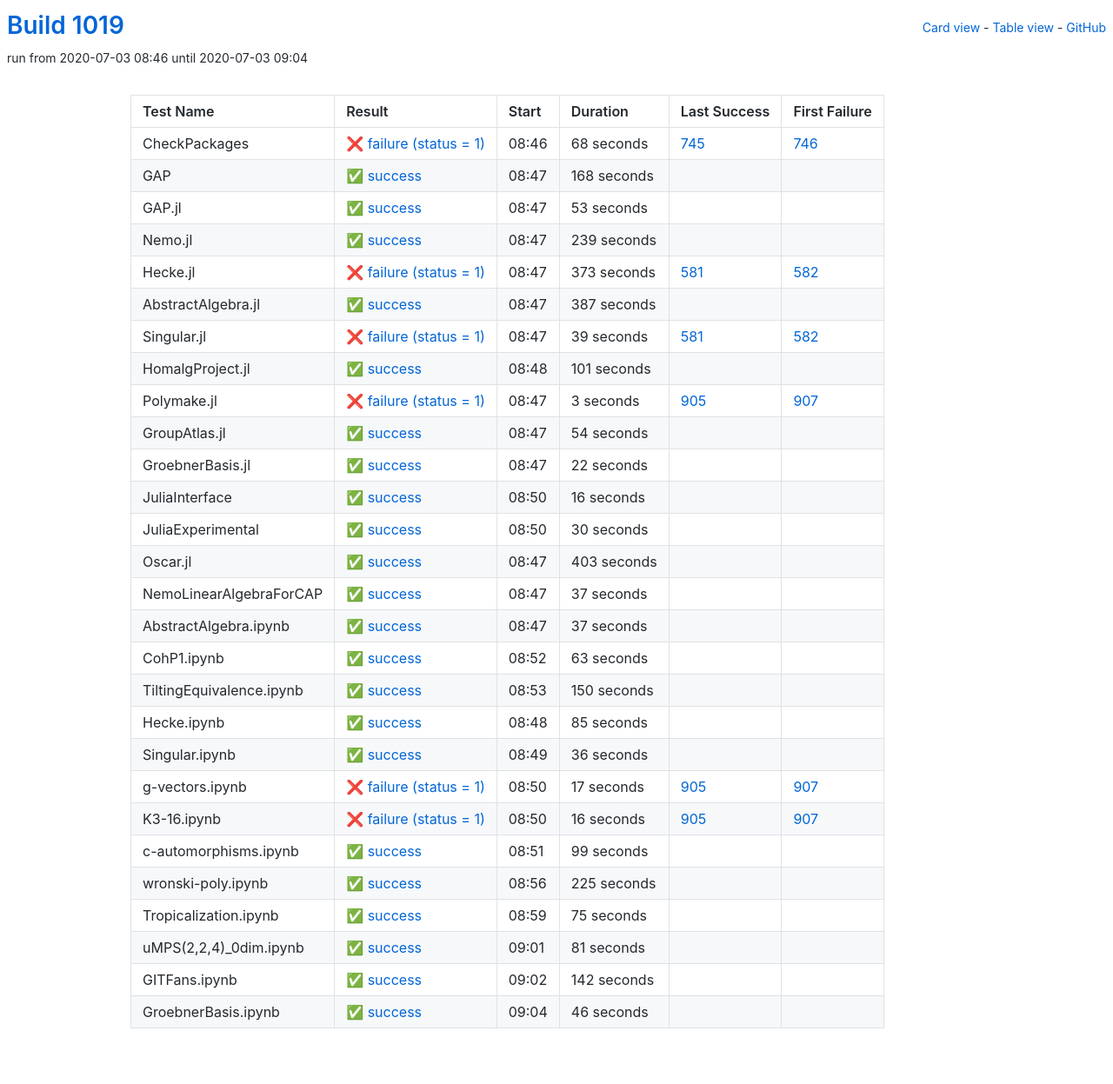
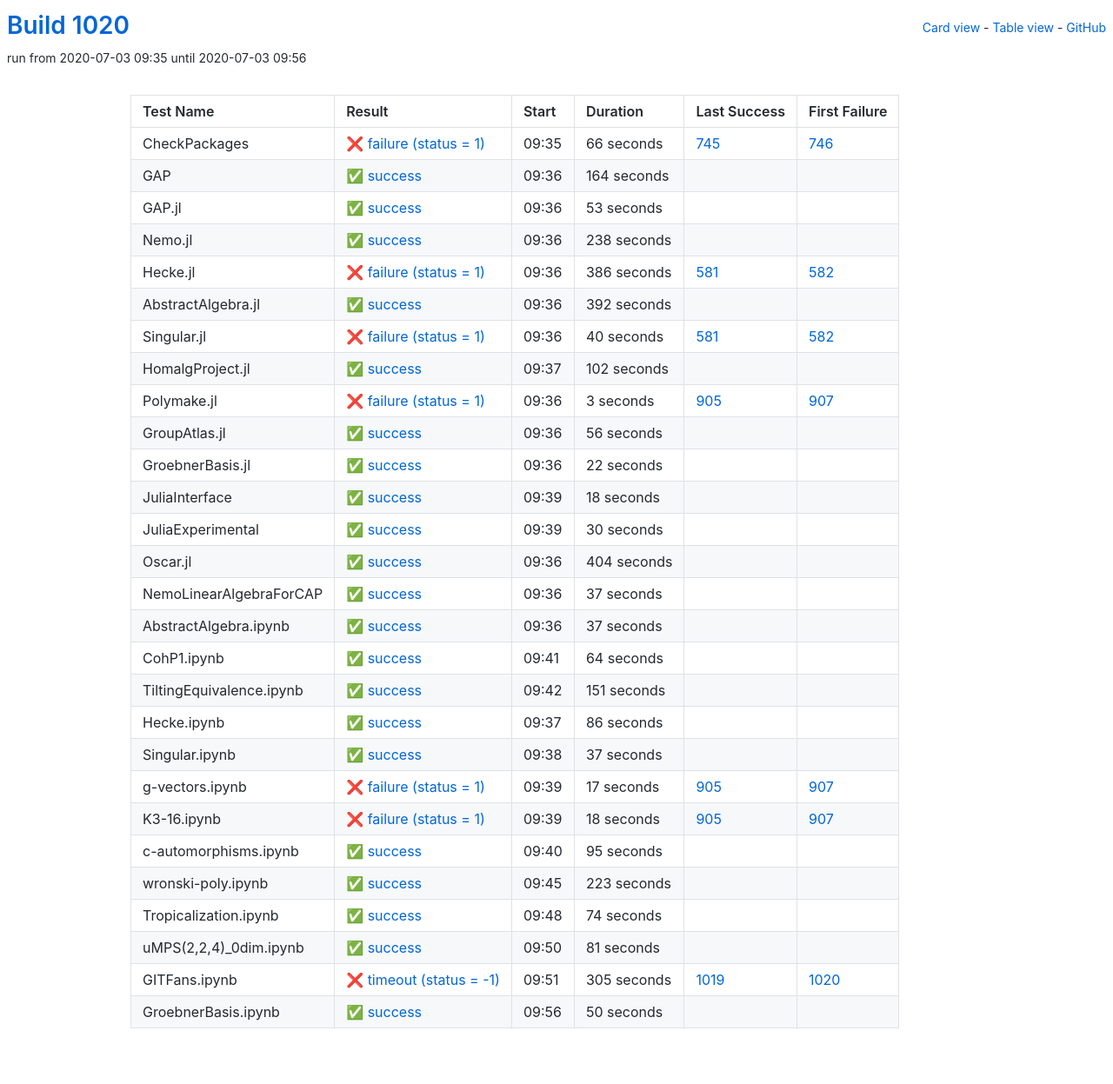
Before and after one commit to oscar-system/oscar-ci-status-1.4, a Jekyll site: the page built from table.html, in a window 1280 px wide. Shown: the whole page at 87% size. Built offline with Jekyll 4.4.1, drawn with Linux system fonts in a browser that asks for light colours.

Commit message:
Build #1020

```diff
--- a/_data/ci.yml
+++ b/_data/ci.yml
@@ -1,6 +1,6 @@
 ---
-build: 1019
-build_url: https://oscarci.mathematik.uni-kl.de/job/oscar-julia-1.4/1019/
+build: 1020
+build_url: https://oscarci.mathematik.uni-kl.de/job/oscar-julia-1.4/1020/
 job: oscar-julia-1.4
 organization: oscar-system
 repo: oscar-ci-status-1.4
@@ -8,32 +8,32 @@ repourl: https://github.com/oscar-system/oscar-ci-status-1.4
 tests:
 - name: CheckPackages
   id: checkpackages
-  log: https://oscarci.mathematik.uni-kl.de/job/oscar-julia-1.4/1019/artifact/logs/build-1019/CheckPackages.log
-  start: 2020-07-03 08:46
+  log: https://oscarci.mathematik.uni-kl.de/job/oscar-julia-1.4/1020/artifact/logs/build-1020/CheckPackages.log
+  start: 2020-07-03 09:35
   success: false
   exitcode: 1
   status: failure
-  duration: 68
+  duration: 66
   last_success: 745
   last_success_url: https://oscarci.mathematik.uni-kl.de/job/oscar-julia-1.4/745/
   first_failure: 746
   first_failure_url: https://oscarci.mathematik.uni-kl.de/job/oscar-julia-1.4/746/
 - name: GAP
   id: gap
-  log: https://oscarci.mathematik.uni-kl.de/job/oscar-julia-1.4/1019/artifact/logs/build-1019/GAP.log
-  start: 2020-07-03 08:47
+  log: https://oscarci.mathematik.uni-kl.de/job/oscar-julia-1.4/1020/artifact/logs/build-1020/GAP.log
+  start: 2020-07-03 09:36
   success: true
   exitcode: 0
   status: success
-  duration: 168
+  duration: 164
   last_success: false
   last_success_url:
   first_failure: false
   first_failure_url:
 - name: GAP.jl
   id: gap-jl
-  log: https://oscarci.mathematik.uni-kl.de/job/oscar-julia-1.4/1019/artifact/logs/build-1019/GAP.jl.log
-  start: 2020-07-03 08:47
+  log: https://oscarci.mathematik.uni-kl.de/job/oscar-julia-1.4/1020/artifact/logs/build-1020/GAP.jl.log
+  start: 2020-07-03 09:36
   success: true
   exitcode: 0
   status: success
@@ -44,68 +44,68 @@ tests:
   first_failure_url:
 - name: Nemo.jl
   id: nemo-jl
-  log: https://oscarci.mathematik.uni-kl.de/job/oscar-julia-1.4/1019/artifact/logs/build-1019/Nemo.jl.log
-  start: 2020-07-03 08:47
+  log: https://oscarci.mathematik.uni-kl.de/job/oscar-julia-1.4/1020/artifact/logs/build-1020/Nemo.jl.log
+  start: 2020-07-03 09:36
   success: true
   exitcode: 0
   status: success
-  duration: 239
+  duration: 238
   last_success: false
   last_success_url:
   first_failure: false
   first_failure_url:
 - name: Hecke.jl
   id: hecke-jl
-  log: https://oscarci.mathematik.uni-kl.de/job/oscar-julia-1.4/1019/artifact/logs/build-1019/Hecke.jl.log
-  start: 2020-07-03 08:47
+  log: https://oscarci.mathematik.uni-kl.de/job/oscar-julia-1.4/1020/artifact/logs/build-1020/Hecke.jl.log
+  start: 2020-07-03 09:36
   success: false
   exitcode: 1
   status: failure
-  duration: 373
+  duration: 386
   last_success: 581
   last_success_url: https://oscarci.mathematik.uni-kl.de/job/oscar-julia-1.4/581/
   first_failure: 582
   first_failure_url: https://oscarci.mathematik.uni-kl.de/job/oscar-julia-1.4/582/
 - name: AbstractAlgebra.jl
   id: abstractalgebra-jl
-  log: https://oscarci.mathematik.uni-kl.de/job/oscar-julia-1.4/1019/artifact/logs/build-1019/AbstractAlgebra.jl.log
-  start: 2020-07-03 08:47
+  log: https://oscarci.mathematik.uni-kl.de/job/oscar-julia-1.4/1020/artifact/logs/build-1020/AbstractAlgebra.jl.log
+  start: 2020-07-03 09:36
   success: true
   exitcode: 0
   status: success
-  duration: 387
+  duration: 392
   last_success: false
   last_success_url:
   first_failure: false
   first_failure_url:
 - name: Singular.jl
   id: singular-jl
-  log: https://oscarci.mathematik.uni-kl.de/job/oscar-julia-1.4/1019/artifact/logs/build-1019/Singular.jl.log
-  start: 2020-07-03 08:47
+  log: https://oscarci.mathematik.uni-kl.de/job/oscar-julia-1.4/1020/artifact/logs/build-1020/Singular.jl.log
+  start: 2020-07-03 09:36
   success: false
   exitcode: 1
   status: failure
-  duration: 39
+  duration: 40
   last_success: 581
   last_success_url: https://oscarci.mathematik.uni-kl.de/job/oscar-julia-1.4/581/
   first_failure: 582
   first_failure_url: https://oscarci.mathematik.uni-kl.de/job/oscar-julia-1.4/582/
 - name: HomalgProject.jl
   id: homalgproject-jl
-  log: https://oscarci.mathematik.uni-kl.de/job/oscar-julia-1.4/1019/artifact/logs/build-1019/HomalgProject.jl.log
-  start: 2020-07-03 08:48
+  log: https://oscarci.mathematik.uni-kl.de/job/oscar-julia-1.4/1020/artifact/logs/build-1020/HomalgProject.jl.log
+  start: 2020-07-03 09:37
   success: true
   exitcode: 0
   status: success
-  duration: 101
+  duration: 102
   last_success: false
   last_success_url:
   first_failure: false
   first_failure_url:
 - name: Polymake.jl
   id: polymake-jl
-  log: https://oscarci.mathematik.uni-kl.de/job/oscar-julia-1.4/1019/artifact/logs/build-1019/Polymake.jl.log
-  start: 2020-07-03 08:47
+  log: https://oscarci.mathematik.uni-kl.de/job/oscar-julia-1.4/1020/artifact/logs/build-1020/Polymake.jl.log
+  start: 2020-07-03 09:36
   success: false
   exitcode: 1
   status: failure
@@ -116,20 +116,20 @@ tests:
   first_failure_url: https://oscarci.mathematik.uni-kl.de/job/oscar-julia-1.4/907/
 - name: GroupAtlas.jl
   id: groupatlas-jl
-  log: https://oscarci.mathematik.uni-kl.de/job/oscar-julia-1.4/1019/artifact/logs/build-1019/GroupAtlas.jl.log
-  start: 2020-07-03 08:47
+  log: https://oscarci.mathematik.uni-kl.de/job/oscar-julia-1.4/1020/artifact/logs/build-1020/GroupAtlas.jl.log
+  start: 2020-07-03 09:36
   success: true
   exitcode: 0
   status: success
-  duration: 54
+  duration: 56
   last_success: false
   last_success_url:
   first_failure: false
   first_failure_url:
 - name: GroebnerBasis.jl
   id: groebnerbasis-jl
-  log: https://oscarci.mathematik.uni-kl.de/job/oscar-julia-1.4/1019/artifact/logs/build-1019/GroebnerBasis.jl.log
-  start: 2020-07-03 08:47
+  log: https://oscarci.mathematik.uni-kl.de/job/oscar-julia-1.4/1020/artifact/logs/build-1020/GroebnerBasis.jl.log
+  start: 2020-07-03 09:36
   success: true
   exitcode: 0
   status: success
@@ -140,20 +140,20 @@ tests:
   first_failure_url:
 - name: JuliaInterface
   id: juliainterface
-  log: https://oscarci.mathematik.uni-kl.de/job/oscar-julia-1.4/1019/artifact/logs/build-1019/JuliaInterface.log
-  start: 2020-07-03 08:50
+  log: https://oscarci.mathematik.uni-kl.de/job/oscar-julia-1.4/1020/artifact/logs/build-1020/JuliaInterface.log
+  start: 2020-07-03 09:39
   success: true
   exitcode: 0
   status: success
-  duration: 16
+  duration: 18
   last_success: false
   last_success_url:
   first_failure: false
   first_failure_url:
 - name: JuliaExperimental
   id: juliaexperimental
-  log: https://oscarci.mathematik.uni-kl.de/job/oscar-julia-1.4/1019/artifact/logs/build-1019/JuliaExperimental.log
-  start: 2020-07-03 08:50
+  log: https://oscarci.mathematik.uni-kl.de/job/oscar-julia-1.4/1020/artifact/logs/build-1020/JuliaExperimental.log
+  start: 2020-07-03 09:39
   success: true
   exitcode: 0
   status: success
@@ -164,20 +164,20 @@ tests:
   first_failure_url:
 - name: Oscar.jl
   id: oscar-jl
-  log: https://oscarci.mathematik.uni-kl.de/job/oscar-julia-1.4/1019/artifact/logs/build-1019/Oscar.jl.log
-  start: 2020-07-03 08:47
+  log: https://oscarci.mathematik.uni-kl.de/job/oscar-julia-1.4/1020/artifact/logs/build-1020/Oscar.jl.log
+  start: 2020-07-03 09:36
   success: true
   exitcode: 0
   status: success
-  duration: 403
+  duration: 404
   last_success: false
   last_success_url:
   first_failure: false
   first_failure_url:
 - name: NemoLinearAlgebraForCAP
   id: nemolinearalgebraforcap
-  log: https://oscarci.mathematik.uni-kl.de/job/oscar-julia-1.4/1019/artifact/logs/build-1019/NemoLinearAlgebraForCAP.log
-  start: 2020-07-03 08:47
+  log: https://oscarci.mathematik.uni-kl.de/job/oscar-julia-1.4/1020/artifact/logs/build-1020/NemoLinearAlgebraForCAP.log
+  start: 2020-07-03 09:36
   success: true
   exitcode: 0
   status: success
@@ -188,8 +188,8 @@ tests:
   first_failure_url:
 - name: AbstractAlgebra.ipynb
   id: abstractalgebra-ipynb
-  log: https://oscarci.mathematik.uni-kl.de/job/oscar-julia-1.4/1019/artifact/logs/build-1019/AbstractAlgebra.ipynb.log
-  start: 2020-07-03 08:47
+  log: https://oscarci.mathematik.uni-kl.de/job/oscar-julia-1.4/1020/artifact/logs/build-1020/AbstractAlgebra.ipynb.log
+  start: 2020-07-03 09:36
   success: true
   exitcode: 0
   status: success
@@ -200,56 +200,56 @@ tests:
   first_failure_url:
 - name: CohP1.ipynb
   id: cohp1-ipynb
-  log: https://oscarci.mathematik.uni-kl.de/job/oscar-julia-1.4/1019/artifact/logs/build-1019/CohP1.ipynb.log
-  start: 2020-07-03 08:52
+  log: https://oscarci.mathematik.uni-kl.de/job/oscar-julia-1.4/1020/artifact/logs/build-1020/CohP1.ipynb.log
+  start: 2020-07-03 09:41
   success: true
   exitcode: 0
   status: success
-  duration: 63
+  duration: 64
   last_success: false
   last_success_url:
   first_failure: false
   first_failure_url:
 - name: TiltingEquivalence.ipynb
   id: tiltingequivalence-ipynb
-  log: https://oscarci.mathematik.uni-kl.de/job/oscar-julia-1.4/1019/artifact/logs/build-1019/TiltingEquivalence.ipynb.log
-  start: 2020-07-03 08:53
+  log: https://oscarci.mathematik.uni-kl.de/job/oscar-julia-1.4/1020/artifact/logs/build-1020/TiltingEquivalence.ipynb.log
+  start: 2020-07-03 09:42
   success: true
   exitcode: 0
   status: success
-  duration: 150
+  duration: 151
   last_success: false
   last_success_url:
   first_failure: false
   first_failure_url:
 - name: Hecke.ipynb
   id: hecke-ipynb
-  log: https://oscarci.mathematik.uni-kl.de/job/oscar-julia-1.4/1019/artifact/logs/build-1019/Hecke.ipynb.log
-  start: 2020-07-03 08:48
+  log: https://oscarci.mathematik.uni-kl.de/job/oscar-julia-1.4/1020/artifact/logs/build-1020/Hecke.ipynb.log
+  start: 2020-07-03 09:37
   success: true
   exitcode: 0
   status: success
-  duration: 85
+  duration: 86
   last_success: false
   last_success_url:
   first_failure: false
   first_failure_url:
 - name: Singular.ipynb
   id: singular-ipynb
-  log: https://oscarci.mathematik.uni-kl.de/job/oscar-julia-1.4/1019/artifact/logs/build-1019/Singular.ipynb.log
-  start: 2020-07-03 08:49
+  log: https://oscarci.mathematik.uni-kl.de/job/oscar-julia-1.4/1020/artifact/logs/build-1020/Singular.ipynb.log
+  start: 2020-07-03 09:38
   success: true
   exitcode: 0
   status: success
-  duration: 36
+  duration: 37
   last_success: false
   last_success_url:
   first_failure: false
   first_failure_url:
 - name: g-vectors.ipynb
   id: g-vectors-ipynb
-  log: https://oscarci.mathematik.uni-kl.de/job/oscar-julia-1.4/1019/artifact/logs/build-1019/g-vectors.ipynb.log
-  start: 2020-07-03 08:50
+  log: https://oscarci.mathematik.uni-kl.de/job/oscar-julia-1.4/1020/artifact/logs/build-1020/g-vectors.ipynb.log
+  start: 2020-07-03 09:39
   success: false
   exitcode: 1
   status: failure
@@ -260,56 +260,56 @@ tests:
   first_failure_url: https://oscarci.mathematik.uni-kl.de/job/oscar-julia-1.4/907/
 - name: K3-16.ipynb
   id: k3-16-ipynb
-  log: https://oscarci.mathematik.uni-kl.de/job/oscar-julia-1.4/1019/artifact/logs/build-1019/K3-16.ipynb.log
-  start: 2020-07-03 08:50
+  log: https://oscarci.mathematik.uni-kl.de/job/oscar-julia-1.4/1020/artifact/logs/build-1020/K3-16.ipynb.log
+  start: 2020-07-03 09:39
   success: false
   exitcode: 1
   status: failure
-  duration: 16
+  duration: 18
   last_success: 905
   last_success_url: https://oscarci.mathematik.uni-kl.de/job/oscar-julia-1.4/905/
   first_failure: 907
   first_failure_url: https://oscarci.mathematik.uni-kl.de/job/oscar-julia-1.4/907/
 - name: c-automorphisms.ipynb
   id: c-automorphisms-ipynb
-  log: https://oscarci.mathematik.uni-kl.de/job/oscar-julia-1.4/1019/artifact/logs/build-1019/c-automorphisms.ipynb.log
-  start: 2020-07-03 08:51
+  log: https://oscarci.mathematik.uni-kl.de/job/oscar-julia-1.4/1020/artifact/logs/build-1020/c-automorphisms.ipynb.log
+  start: 2020-07-03 09:40
   success: true
   exitcode: 0
   status: success
-  duration: 99
+  duration: 95
   last_success: false
   last_success_url:
   first_failure: false
   first_failure_url:
 - name: wronski-poly.ipynb
   id: wronski-poly-ipynb
-  log: https://oscarci.mathematik.uni-kl.de/job/oscar-julia-1.4/1019/artifact/logs/build-1019/wronski-poly.ipynb.log
-  start: 2020-07-03 08:56
+  log: https://oscarci.mathematik.uni-kl.de/job/oscar-julia-1.4/1020/artifact/logs/build-1020/wronski-poly.ipynb.log
+  start: 2020-07-03 09:45
   success: true
   exitcode: 0
   status: success
-  duration: 225
+  duration: 223
   last_success: false
   last_success_url:
   first_failure: false
   first_failure_url:
 - name: Tropicalization.ipynb
   id: tropicalization-ipynb
-  log: https://oscarci.mathematik.uni-kl.de/job/oscar-julia-1.4/1019/artifact/logs/build-1019/Tropicalization.ipynb.log
-  start: 2020-07-03 08:59
+  log: https://oscarci.mathematik.uni-kl.de/job/oscar-julia-1.4/1020/artifact/logs/build-1020/Tropicalization.ipynb.log
+  start: 2020-07-03 09:48
   success: true
   exitcode: 0
   status: success
-  duration: 75
+  duration: 74
   last_success: false
   last_success_url:
   first_failure: false
   first_failure_url:
 - name: uMPS(2,2,4)_0dim.ipynb
   id: umps-2-2-4-0dim-ipynb
-  log: https://oscarci.mathematik.uni-kl.de/job/oscar-julia-1.4/1019/artifact/logs/build-1019/uMPS-2-2-4-_0dim.ipynb.log
-  start: 2020-07-03 09:01
+  log: https://oscarci.mathematik.uni-kl.de/job/oscar-julia-1.4/1020/artifact/logs/build-1020/uMPS-2-2-4-_0dim.ipynb.log
+  start: 2020-07-03 09:50
   success: true
   exitcode: 0
   status: success
@@ -320,25 +320,25 @@ tests:
   first_failure_url:
 - name: GITFans.ipynb
   id: gitfans-ipynb
-  log: https://oscarci.mathematik.uni-kl.de/job/oscar-julia-1.4/1019/artifact/logs/build-1019/GITFans.ipynb.log
-  start: 2020-07-03 09:02
+  log: https://oscarci.mathematik.uni-kl.de/job/oscar-julia-1.4/1020/artifact/logs/build-1020/GITFans.ipynb.log
+  start: 2020-07-03 09:51
+  success: false
+  exitcode: -1
+  status: timeout
+  duration: 305
+  last_success: 1019
+  last_success_url: https://oscarci.mathematik.uni-kl.de/job/oscar-julia-1.4/1019/
+  first_failure: 1020
+  first_failure_url: https://oscarci.mathematik.uni-kl.de/job/oscar-julia-1.4/1020/
+- name: GroebnerBasis.ipynb
+  id: groebnerbasis-ipynb
+  log: https://oscarci.mathematik.uni-kl.de/job/oscar-julia-1.4/1020/artifact/logs/build-1020/GroebnerBasis.ipynb.log
+  start: 2020-07-03 09:56
   success: true
   exitcode: 0
   status: success
-  duration: 142
+  duration: 50
   last_success: false
   last_success_url:
   first_failure: false
   first_failure_url:
-- name: GroebnerBasis.ipynb
-  id: groebnerbasis-ipynb
-  log: https://oscarci.mathematik.uni-kl.de/job/oscar-julia-1.4/1019/artifact/logs/build-1019/GroebnerBasis.ipynb.log
-  start: 2020-07-03 09:04
-  success: true
-  exitcode: 0
-  status: success
-  duration: 46
-  last_success: false
-  last_success_url:
-  first_failure: false
-  first_failure_url:
```
Also changed, not shown: README.md.
